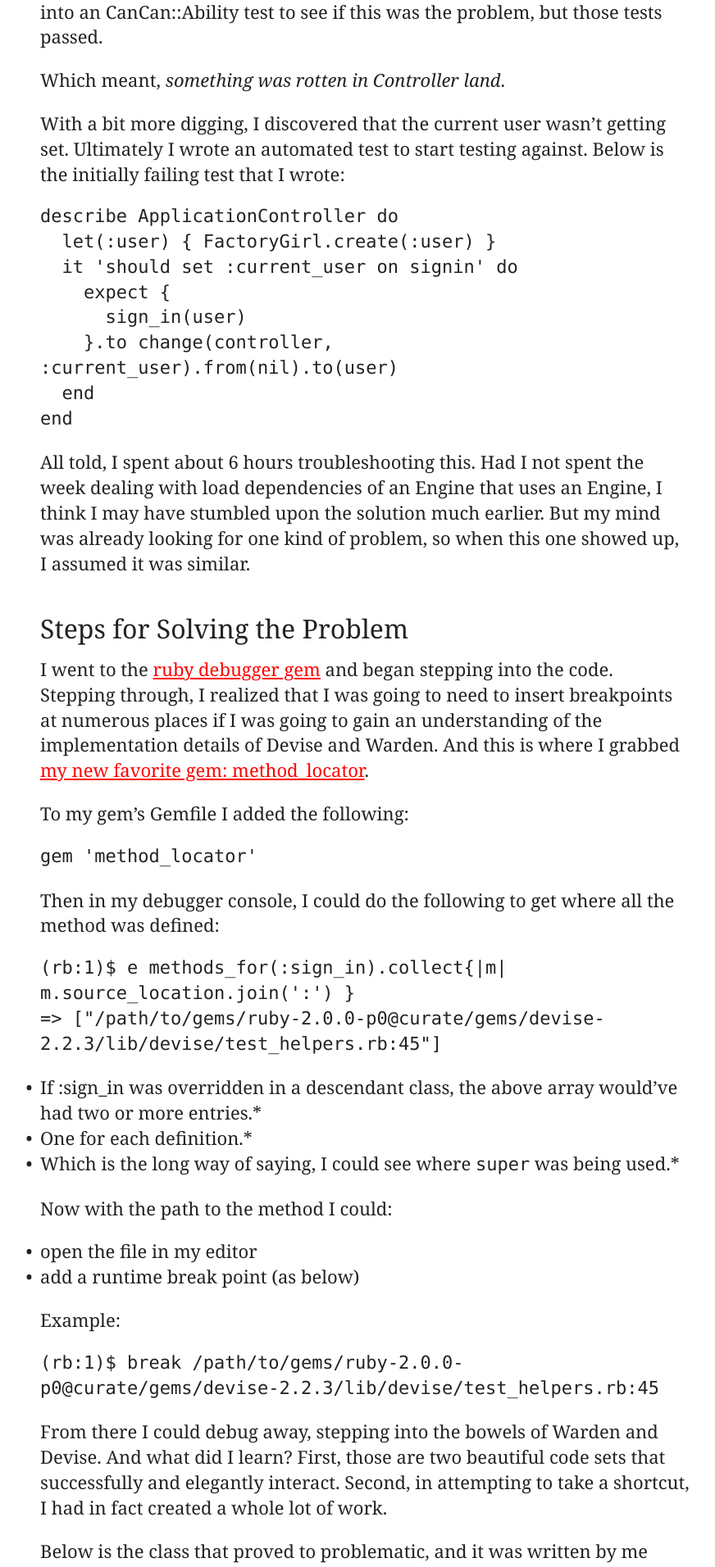
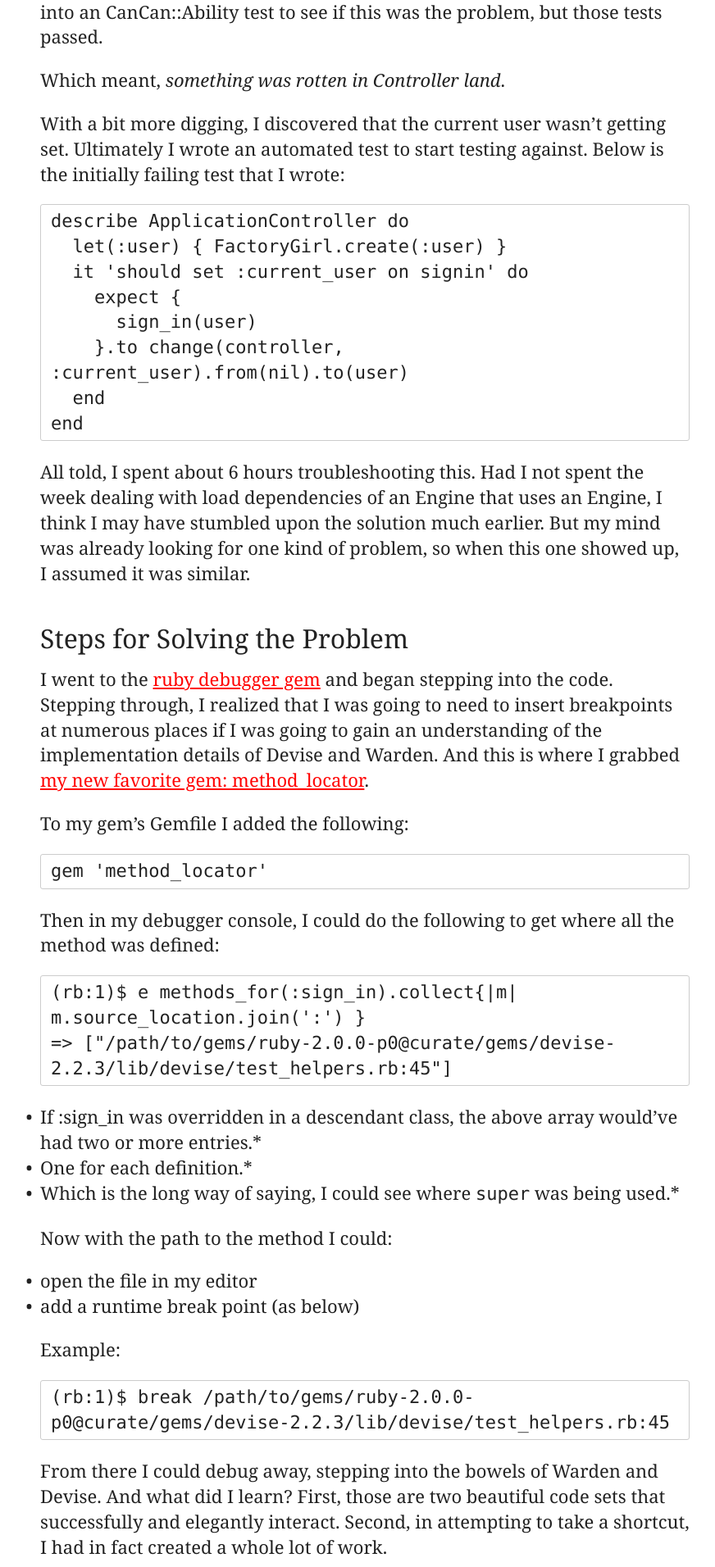
Before and after one commit to terrellt/ndlib.github.io, a Jekyll site: the page built from _posts/2013-04-11-a-tale-of-debugging.md, in a window 1280 px wide. Shown: the part 512-2424 px from the top of the page at 82% size, without its empty margins (195-1067 px from the left). Built offline with Jekyll 4.4.1, drawn with Linux system fonts in a browser that asks for light colours; Markdown is read by kramdown in place of the engine named in the settings.

Commit message:
Tweaking CSS for code blocks

```diff
--- a/css/site.css
+++ b/css/site.css
@@ -26,7 +26,7 @@ hr {display:block; height:1px; border:0; border-top:1px solid #ccc; margin:1em 0
 ins {background:#ff9; color:#000; text-decoration:none}
 mark {background:#ff0; color:#000; font-style:italic; font-weight:bold}
 pre, code, kbd, samp {font-family:'ubuntu mono', consolas, monospace, serif; _font-family:'courier new', monospace; font-size:1em}
-pre {white-space:pre; white-space:pre-wrap; word-wrap:break-word}
+pre { white-space:pre; white-space:pre-wrap; word-wrap:break-word; padding: 5px 12px; border: 1px solid #CCC; border-radius: 3px;}
 q {quotes:none}
 q:before, q:after {content:""; content:none}
 small {font-size:85%}
```
